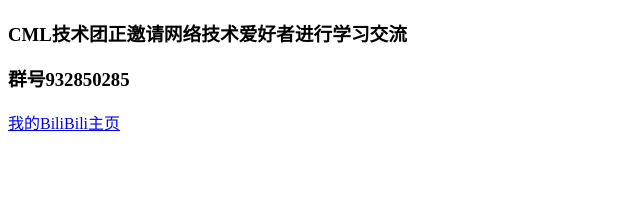
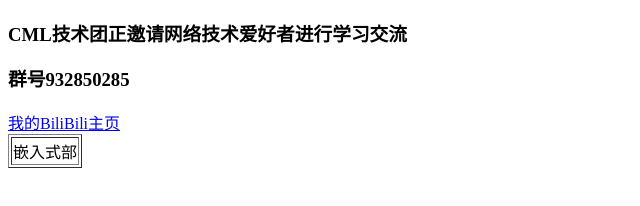
Before and after one commit to TheNightSparrow/TheNightSparrow.github.io, a plain HTML site: page index.html in a window 1280 px wide. Shown: the whole page, without its empty margins (0-640 px from the left). Drawn offline with Linux system fonts and the light colour scheme.

Commit message:
index.html

```diff
--- a/index.html
+++ b/index.html
@@ -13,9 +13,11 @@
     <h3>群号932850285</h3>
     <a href="https://space.bilibili.com/441022317?spm_id_from=333.1007.0.0">我的BiliBili主页</a>
 
-<table>
+<table border="1px">
 <tr>
-
+ <td>
+        嵌入式部
+ </td>
 
 </tr>
 
```
